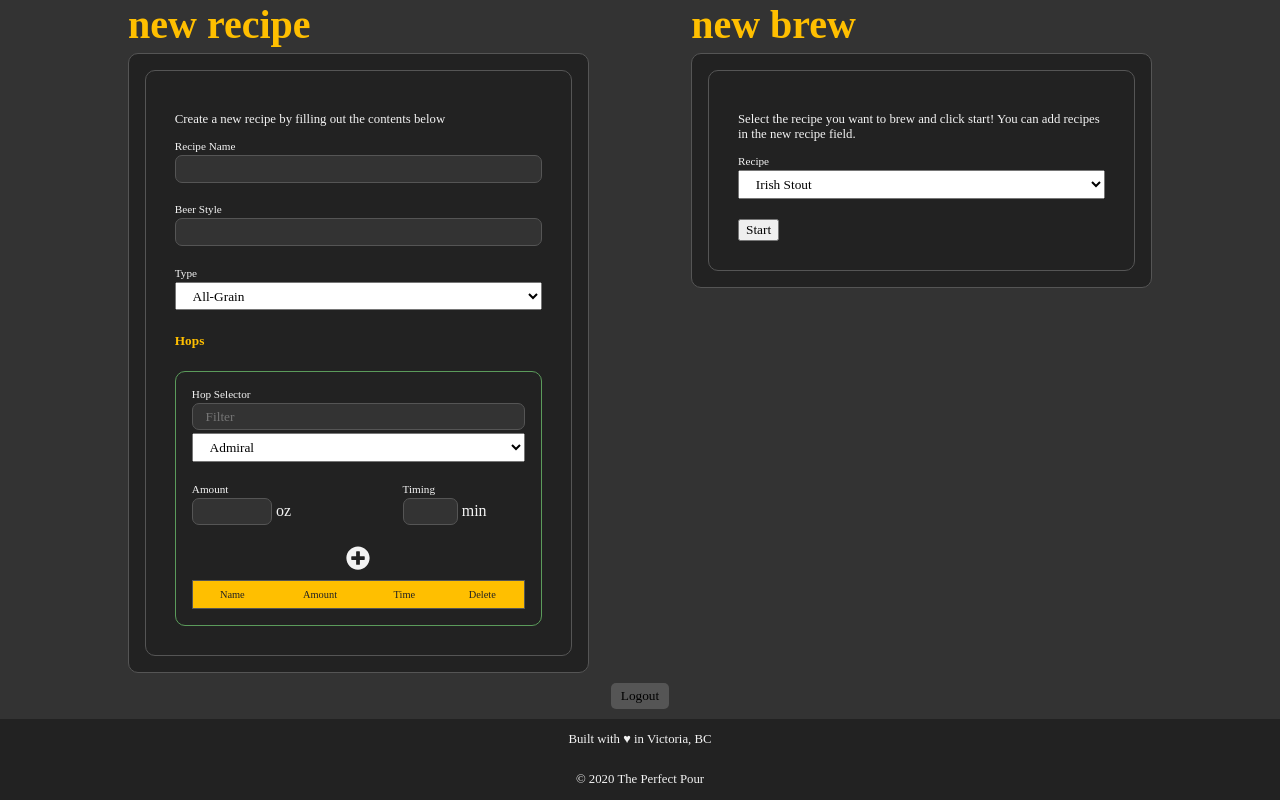
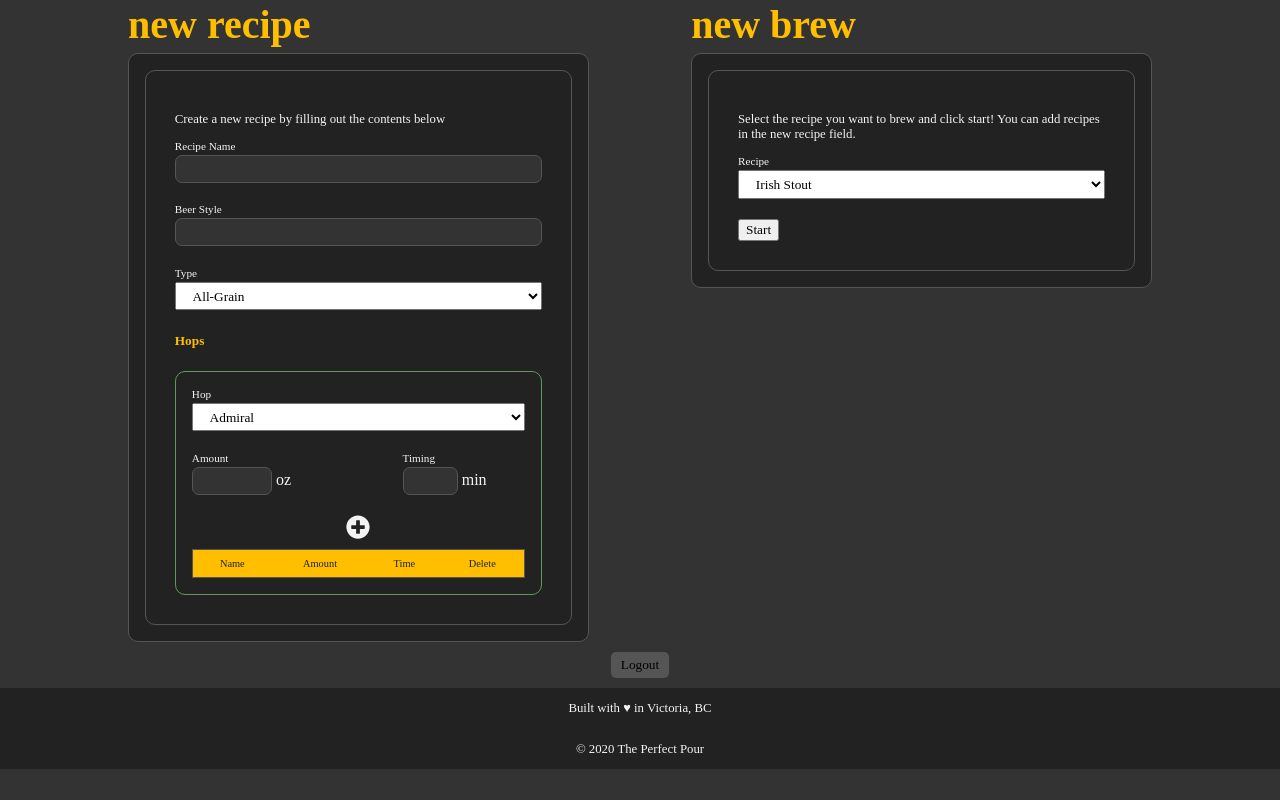
Before and after one commit to JackPlayer/ThePerfectPour, a React (Create React App) app in the folder frontend/perfect-pour/: page /home in a window 1280 px wide. Shown: the part 685-1485 px from the top of the page. After the commit the page ends 1454 px from the top, so only its background shows below. Built offline with nearby package versions, Linux system fonts and the light colour scheme.

Commit message:
Implemented hop functionality

```diff
--- a/frontend/perfect-pour/src/components/Home.js
+++ b/frontend/perfect-pour/src/components/Home.js
@@ -29,10 +29,12 @@ const Home = ({ navList, active }) => {
                 </div>
                 <table>
                   <thead>
+                    <tr>
                       <th>Name</th>
                       <th>Style</th>
                       <th>Started</th>
                       <th>Next Step</th>
+                    </tr>
                   </thead>
                   <tbody>
                     <tr>
@@ -64,10 +66,12 @@ const Home = ({ navList, active }) => {
                 </div>
                 <table>
                   <thead>
+                    <tr>
                       <th>Name</th>
                       <th>Style</th>
                       <th>Started</th>
                       <th>Next Step</th>
+                    </tr>
                   </thead>
                   <tbody>
                     <tr>
@@ -87,10 +91,13 @@ const Home = ({ navList, active }) => {
                 </div>
                 <table>
                   <thead>
+                    <tr>
                       <th>Name</th>
                       <th>Style</th>
                       <th>Started</th>
                       <th>Next Step</th>
+                    </tr>
+
                   </thead>
                   <tbody>
                   </tbody>
@@ -102,9 +109,11 @@ const Home = ({ navList, active }) => {
                 </div>
                 <table>
                   <thead>
+                    <tr>
                       <th>Name</th>
                       <th>Style</th>
                       <th>Finished</th>
+                    </tr>
                   </thead>
                   <tbody>
                     <tr>
--- /dev/null
+++ b/frontend/perfect-pour/src/components/HopForm.js
@@ -0,0 +1,117 @@
+/**
+ * HopForm.js
+ * React component for the hop form.
+ */
+import React, { useState, useEffect } from 'react';
+import PropTypes from 'prop-types';
+import { v4 as uuidv4 } from 'uuid';
+
+import { FontAwesomeIcon } from '@fortawesome/react-fontawesome';
+import { faPlusCircle, faMinusCircle } from '@fortawesome/free-solid-svg-icons';
+
+import { hopTypes } from '../data/beerData';
+
+const HopForm = ({ hops, setHops }) => {
+  const [hopTiming, setHopTiming] = useState('');
+  const [hopAmount, setHopAmount] = useState('');
+  const [hopSelected, setHopSelected] = useState('');
+
+  useEffect(() => {
+    if (hopTypes) setHopSelected(hopTypes[0]);
+  }, []);
+  const handleAddHop = () => {
+    if (hopTiming.length === 0 || hopAmount.length === 0 || hopSelected.length === 0) return;
+    const newHop = {
+      id: uuidv4(),
+      name: hopSelected,
+      time: hopTiming,
+      amount: hopAmount,
+    };
+    setHops(hops.concat(newHop));
+  };
+
+  const handleDeleteHop = (id) => {
+    const newHops = hops.filter((hop) => hop.id !== id);
+    setHops(newHops);
+  };
+
+  const renderHopSelector = () => {
+    if (hopTypes.length > 0) {
+      const hopList = hopTypes.map((hop) => {
+        const hopKey = hop.replace(/\s+/g, '-').toLowerCase();
+        return (
+              <option value={hop} key={hopKey}>{hop}</option>
+        );
+      });
+      return (
+        <>
+            <select onChange={(e) => setHopSelected(e.target.value)}>
+            { hopList }
+            </select>
+        </>
+      );
+    }
+    return (
+          <p>Hop types failed to load!</p>
+    );
+  };
+
+  const renderAddedHops = () => hops.map((hop) => (
+          <tr key={hop.id}>
+            <td>{hop.name}</td>
+            <td>{hop.amount}</td>
+            <td>{hop.time}</td>
+            <td><FontAwesomeIcon onClick={() => handleDeleteHop(hop.id)} icon={faMinusCircle} className="btn-fa"/></td>
+          </tr>
+  ));
+  return (
+        <>
+        <h5>Hops</h5>
+      <div className="hops-entry">
+        <div className="form-field">
+          <label>Hop</label>
+          { renderHopSelector() }
+        </div>
+        <div className="row">
+          <div className="form-field">
+            <label>Amount</label>
+            <div>
+              <input onChange={(e) => setHopAmount(e.target.value)} type="number" min="0" />
+              <span> oz</span>
+            </div>
+          </div>
+
+          <div className="form-field">
+            <label>Timing</label>
+            <div >
+              <input onChange={(e) => setHopTiming(e.target.value)} type="number" min="0" max="120"/>
+              <span> min</span>
+            </div>
+          </div>
+        </div>
+
+        <FontAwesomeIcon onClick={() => handleAddHop()} className="fa-icon btn-fa" icon={faPlusCircle} />
+        <table>
+            <thead>
+                <tr>
+                    <th>Name</th>
+                    <th>Amount</th>
+                    <th>Time</th>
+                    <th>Delete</th>
+                </tr>
+            </thead>
+            <tbody>
+                {renderAddedHops()}
+            </tbody>
+        </table>
+      </div>
+      </>
+  );
+};
+
+export default HopForm;
+
+HopForm.propTypes = {
+  setHops: PropTypes.func,
+  hops: PropTypes.arrayOf(PropTypes.object),
+};
--- a/frontend/perfect-pour/src/components/NewRecipeForm.js
+++ b/frontend/perfect-pour/src/components/NewRecipeForm.js
@@ -3,57 +3,10 @@
  * React component for creating a new recipe
  */
 import React, { useState } from 'react';
-import { v4 as uuidv4 } from 'uuid';
-
-import { FontAwesomeIcon } from '@fortawesome/react-fontawesome';
-import { faPlusCircle, faMinusCircle } from '@fortawesome/free-solid-svg-icons';
-import { hopTypes } from '../data/beerData';
+import HopForm from './HopForm';
 
 const NewRecipeForm = () => {
   const [hops, setHops] = useState([]);
-  const [hopFilter, setHopFilter] = useState('');
-  const [hopTiming, setHopTiming] = useState('');
-  const [hopAmount, setHopAmount] = useState('');
-  const [hopSelected, setHopSelected] = useState('');
-
-  const handleAddHop = () => {
-    if (hopTiming.length === 0 || hopAmount.length === 0 || hopSelected.length === 0) return;
-    const newHop = {
-      id: uuidv4(),
-      name: hopSelected,
-      time: hopTiming,
-      amount: hopAmount,
-    };
-    setHops(hops.concat(newHop));
-  };
-
-  const handleDeleteHop = (id) => {
-    const newHops = hops.filter((hop) => hop.id !== id);
-    setHops(newHops);
-  };
-
-  const renderAddedHops = () => hops.map((hop) => (
-      <tr key={hop.id}>
-        <td>{hop.name}</td>
-        <td>{hop.amount}</td>
-        <td>{hop.time}</td>
-        <td><FontAwesomeIcon onClick={() => handleDeleteHop(hop.id)} icon={faMinusCircle} className="btn-fa"/></td>
-      </tr>
-  ));
-
-  const renderHopOptions = () => {
-    if (hopTypes.length > 0) {
-      return hopTypes.filter((hop) => hop.includes(hopFilter)).map((hop) => {
-        const hopKey = hop.replace(/\s+/g, '-').toLowerCase();
-        return (
-          <option value={hop} key={hopKey}>{hop}</option>
-        );
-      });
-    }
-    return (
-      <p>Hop types failed to load!</p>
-    );
-  };
 
   return (
     <form id="recipe-form">
@@ -75,46 +28,7 @@ const NewRecipeForm = () => {
           <option value="extract">Extract</option>
         </select>
       </div>
-
-      <h5>Hops</h5>
-      <div className="hops-entry">
-        <div className="form-field">
-          <label>Hop Selector</label>
-          <input placeholder="Filter" type="text" onChange={(e) => setHopFilter(e.target.value)}></input>
-          <select onChange={(e) => setHopSelected(e.target.value)}>
-            {renderHopOptions()}
-          </select>
-        </div>
-        <div className="row">
-          <div className="form-field">
-            <label>Amount</label>
-            <div>
-              <input onChange={(e) => setHopAmount(e.target.value)} type="number" min="0" />
-              <span> oz</span>
-            </div>
-          </div>
-
-          <div className="form-field">
-            <label>Timing</label>
-            <div >
-              <input onChange={(e) => setHopTiming(e.target.value)} type="number" min="0" max="120"/>
-              <span> min</span>
-            </div>
-          </div>
-        </div>
-
-        <FontAwesomeIcon onClick={() => handleAddHop()} className="fa-icon btn-fa" icon={faPlusCircle} />
-        <table>
-          <tr>
-            <th>Name</th>
-            <th>Amount</th>
-            <th>Time</th>
-            <th>Delete</th>
-          </tr>
-          {renderAddedHops()}
-        </table>
-      </div>
-
+      <HopForm hops={hops} setHops={setHops} />
     </form>
   );
 };
```
Also changed, not shown: frontend/perfect-pour/.eslintrc.js, frontend/perfect-pour/src/components/GrainForm.js (added). Lines whose indentation alone changed are shown as unchanged.
